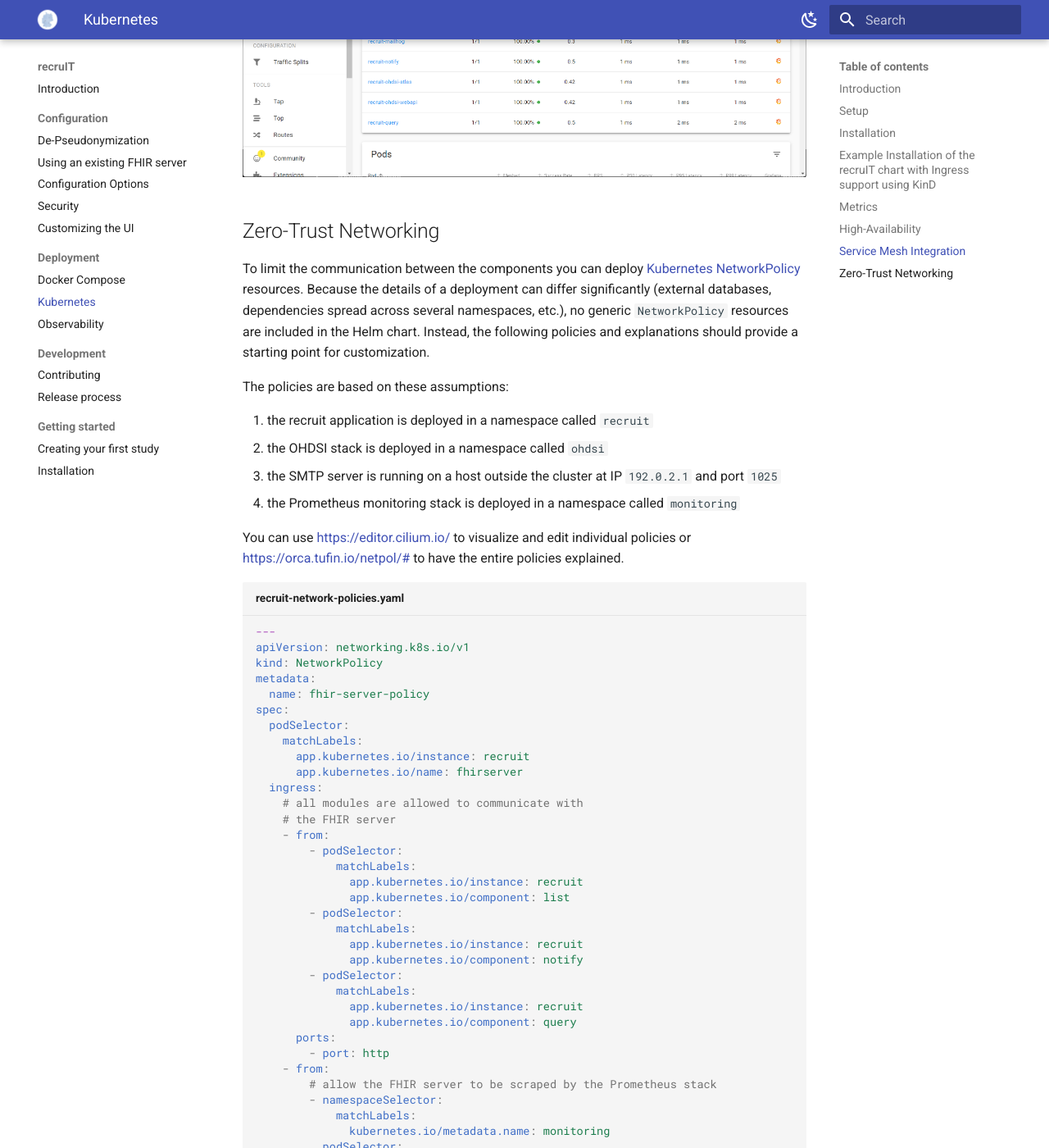
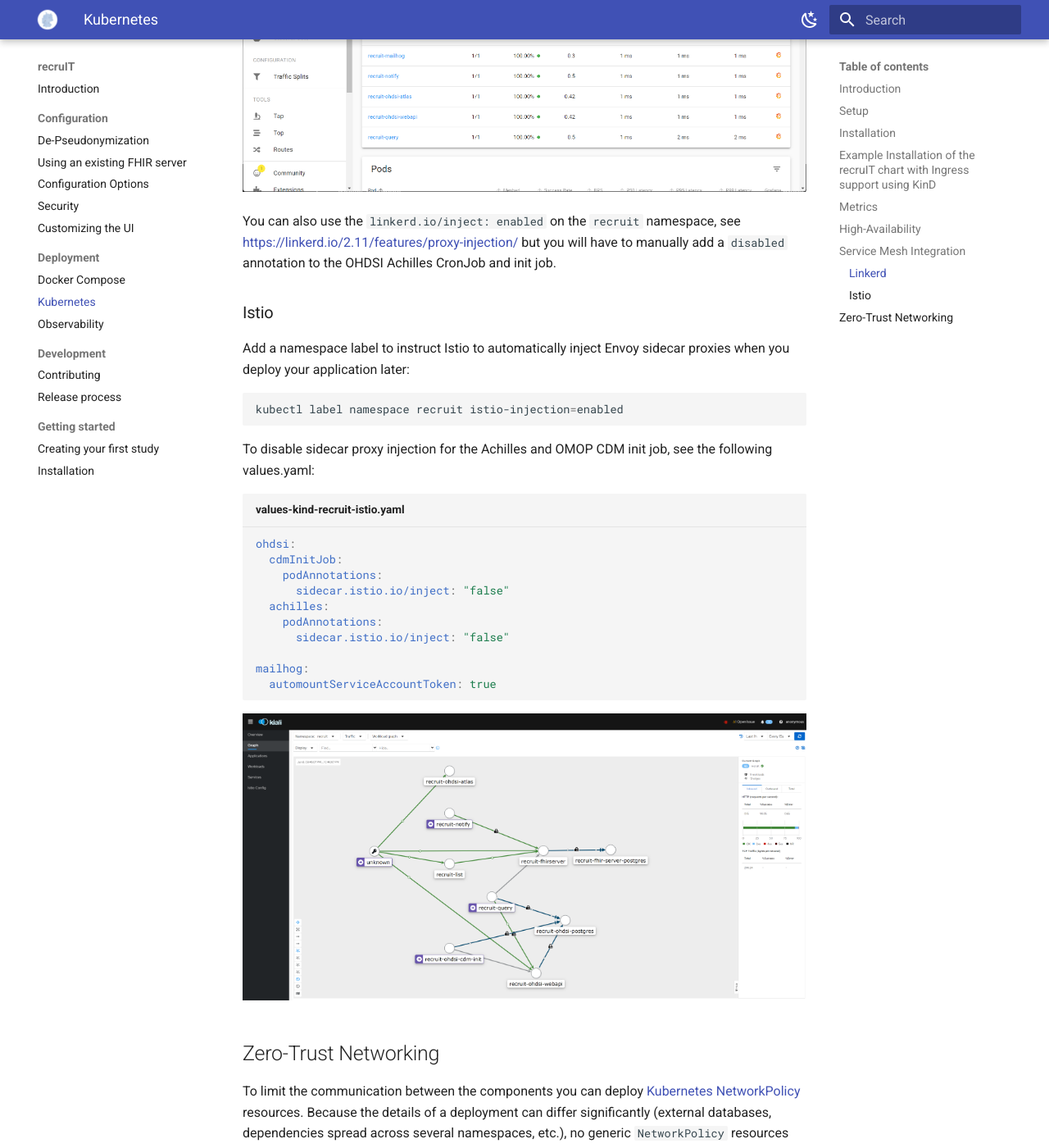
Before and after one commit to miracum/recruit, an MkDocs documentation site: the page built from docs/deployment/kubernetes.md, in a window 1280 px wide and 1400 px high, scrolled down 10040 px. Shown: the whole window at 82% size. Built offline with MkDocs 1.6.1 and Material for MkDocs 9.7.7, drawn with Linux system fonts in a browser that asks for light colours; some of the changed text lies outside the part shown.

Commit message:
docs: added info on istio integration

````diff
--- /dev/null
+++ b/docs/_snippets/values-kind-recruit-istio.yaml
@@ -0,0 +1,10 @@
+ohdsi:
+  cdmInitJob:
+    podAnnotations:
+      sidecar.istio.io/inject: "false"
+  achilles:
+    podAnnotations:
+      sidecar.istio.io/inject: "false"
+
+mailhog:
+  automountServiceAccountToken: true
--- a/docs/_snippets/values-kind-recruit-service-mesh.yaml
+++ b/docs/_snippets/values-kind-recruit-linkerd.yaml
@@ -16,7 +16,6 @@
   atlas:
     podAnnotations:
       linkerd.io/inject: "enabled"
-
   webApi:
     podAnnotations:
       linkerd.io/inject: "enabled"
--- a/docs/deployment/kubernetes.md
+++ b/docs/deployment/kubernetes.md
@@ -221,15 +221,35 @@
 The application can be integrated with a service mesh, both for observability and to secure service-to-service
 communication via mTLS.
 
-The following `values-kind-recruit-service-mesh.yaml` shows how to configure the chart release
-to place Linkerd's `linkerd.io/inject` annotation for all pods (the init CDM and Achilles jobs are not supported yet,
-see <https://github.com/linkerd/linkerd2/issues/8006> and <https://itnext.io/three-ways-to-use-linkerd-with-kubernetes-jobs-c12ccc6d4c7c>):
+### Linkerd
 
-```yaml title="values-kind-recruit-service-mesh.yaml"
---8<-- "_snippets/values-kind-recruit-service-mesh.yaml"
+The following `values-kind-recruit-linkerd.yaml` shows how to configure the chart release
+to place Linkerd's `linkerd.io/inject: enabled` annotation for all service pods (excluding pods created by Jobs):
+
+```yaml title="values-kind-recruit-linkerd.yaml"
+--8<-- "_snippets/values-kind-recruit-linkerd.yaml"
 ```
 
-![Linkerd dashboard view of the recruiT deployment](../_img/observability/linkerd-dashboard.png)
+![Linkerd dashboard view of the recruiT deployment](_img/linkerd-dashboard.png)
+
+You can also use the `linkerd.io/inject: enabled` on the `recruit` namespace, see <https://linkerd.io/2.11/features/proxy-injection/>
+but you will have to manually add a `disabled` annotation to the OHDSI Achilles CronJob and init job.
+
+### Istio
+
+Add a namespace label to instruct Istio to automatically inject Envoy sidecar proxies when you deploy your application later:
+
+```sh
+kubectl label namespace recruit istio-injection=enabled
+```
+
+To disable sidecar proxy injection for the Achilles and OMOP CDM init job, see the following values.yaml:
+
+```yaml title="values-kind-recruit-istio.yaml"
+--8<-- "_snippets/values-kind-recruit-istio.yaml"
+```
+
+![Kiali dashboard view of the recruiT deployment](_img/kiali-dashboard.png)
 
 ## Zero-Trust Networking
 
````
Also changed, not shown: docs/deployment/_img/kiali-dashboard.png (added), docs/deployment/_img/linkerd-dashboard.png (renamed from docs/_img/observability/linkerd-dashboard.png).
